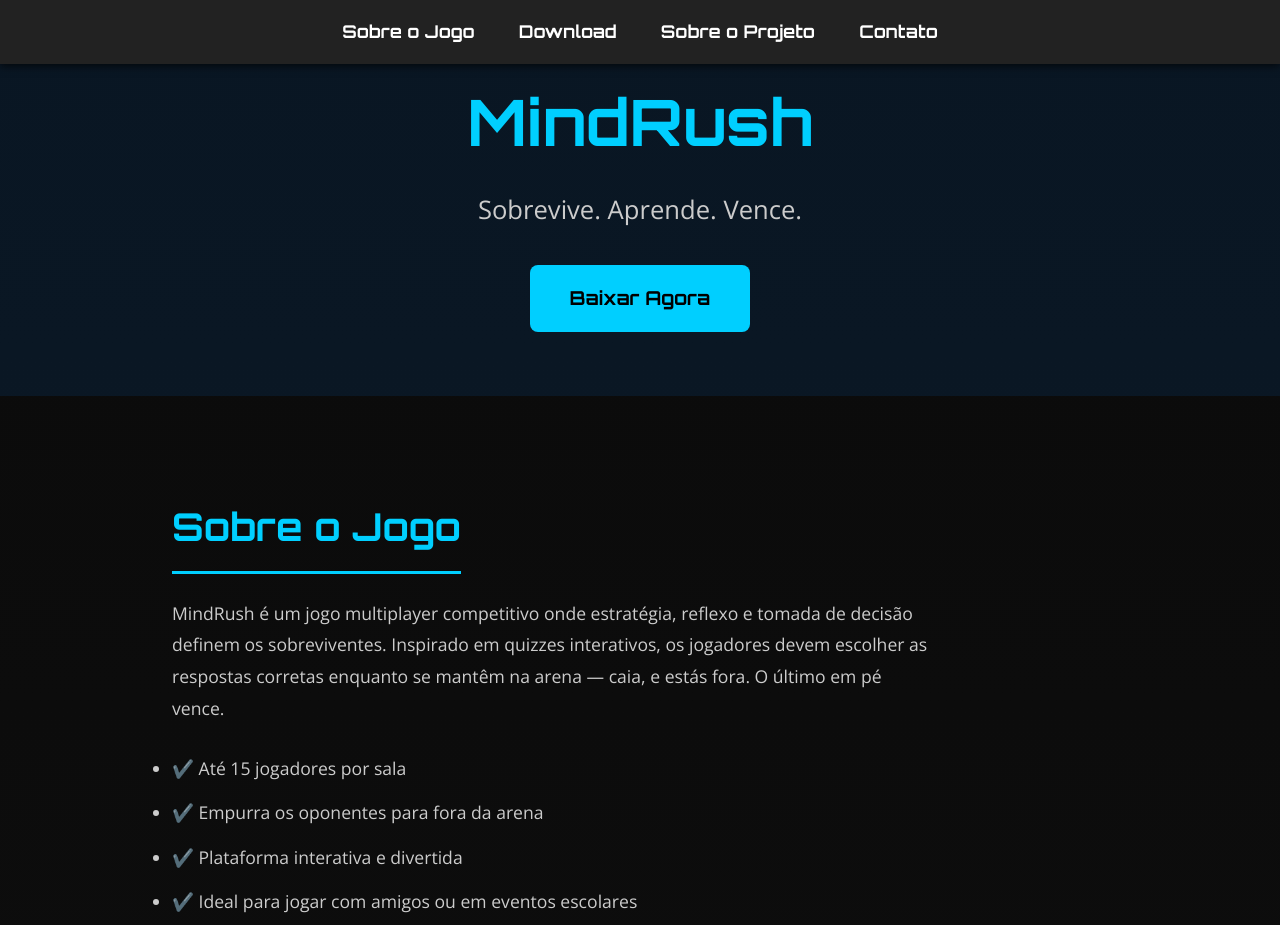
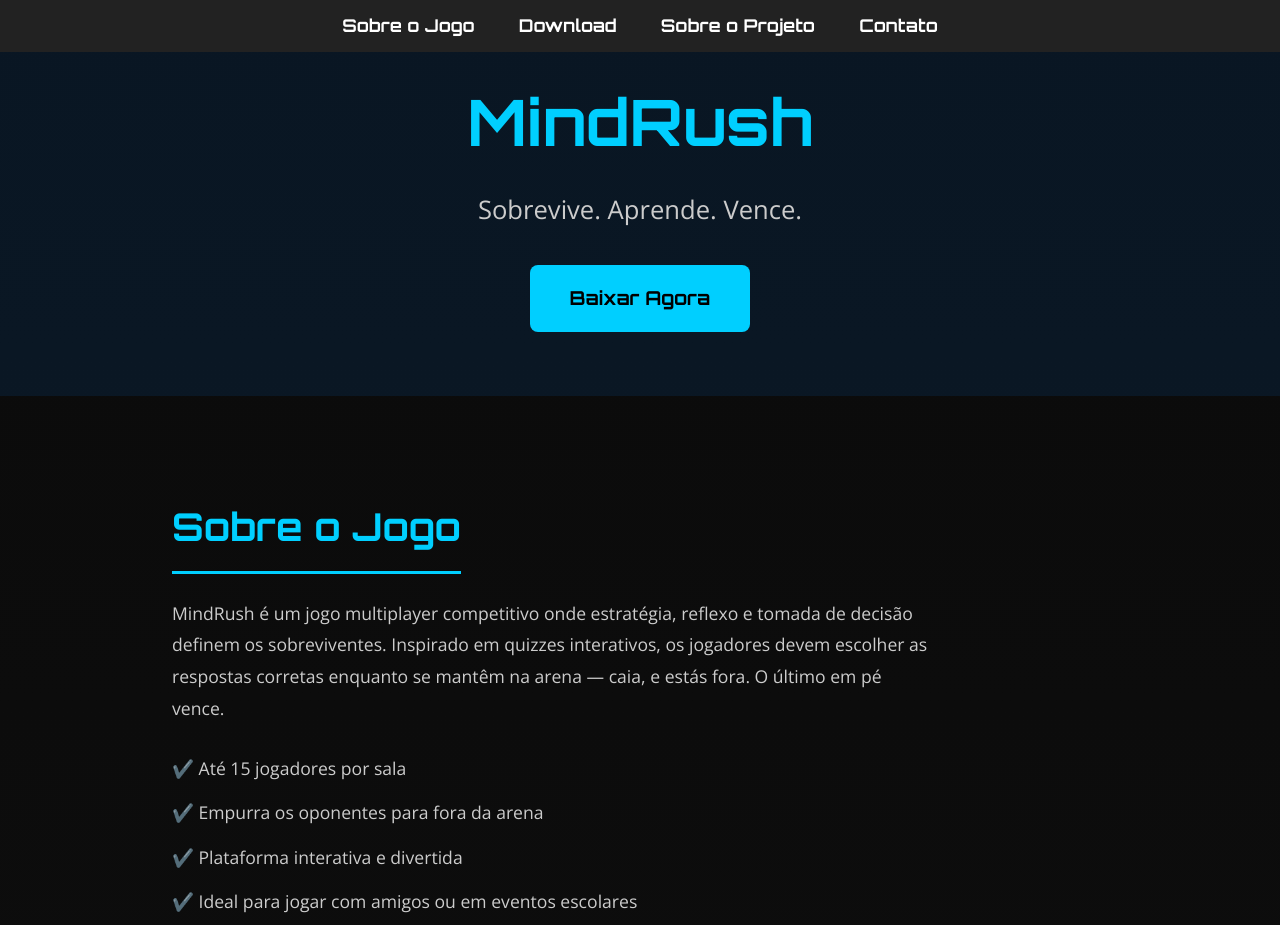
Before and after one commit to BR-Tales/mindrush-site, a plain HTML site: page index.html in a window 1280 px wide. Shown: the top 925 px of the page. Drawn offline with nearby package versions, Linux system fonts and the light colour scheme.

Commit message:
Update index.html

```diff
--- a/index.html
+++ b/index.html
@@ -58,13 +58,13 @@
 
     nav {
       background: #222;
-      padding: 1rem 0;
+      padding: 10px;
       text-align: center;
       position: fixed;
       top: 0;
       width: 100%;
-      z-index: 10;
-      box-shadow: 0 2px 8px rgba(0,0,0,0.7);
+      z-index: 999;
+      transition: top 0.3s;
     }
 
     nav a {
@@ -151,6 +151,11 @@
       box-shadow: 0 0 30px rgba(0, 128, 255, 0.5);
     }
 
+    ul {
+      list-style: none;
+      padding-left: 0;
+    }
+
     footer {
       background-color: #000;
       text-align: center;
```
